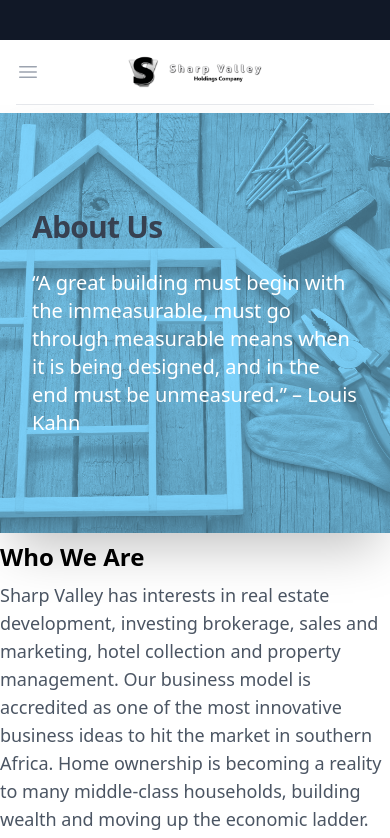
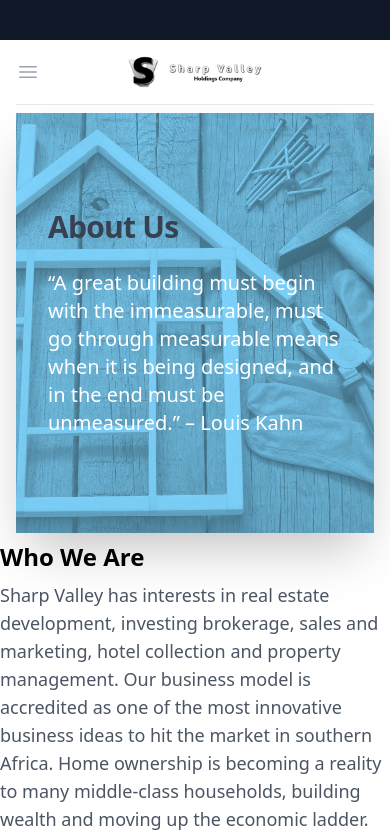
Before and after one commit to BernMasache/sharp-valley-store, a Next.js app: page /about in a window 390 px wide. Shown: the top 838 px of the page. Built offline with nearby package versions, Linux system fonts and the light colour scheme.

Commit message:
mobile view responsive

```diff
--- a/components/widgets/about.jsx
+++ b/components/widgets/about.jsx
@@ -31,7 +31,7 @@ function AboutPage(props) {
     return (
         <div>
             <div className="bg-white">
-                <div className="bg-white relative sm:pb-32 py-2 lg:py-2">
+                <div className="bg-white p-4 relative sm:pb-32 py-2 lg:py-2">
 
                     <div className="relative">
                         <div className="relative overflow-hidden bg-sky-300 py-24 px-8 shadow-2xl lg:grid lg:grid-cols-2 lg:gap-x-8 lg:px-16">
--- a/components/widgets/news.jsx
+++ b/components/widgets/news.jsx
@@ -55,7 +55,7 @@ export default function NewsPage() {
       </div>
       <div className="relative mx-auto max-w-7xl py-24 px-6 sm:py-32 lg:px-8 lg:py-40">
         <svg
-          className="absolute top-0 left-full -translate-x-1/2 -translate-y-3/4 transform lg:left-auto lg:right-full lg:translate-x-2/3 lg:translate-y-1/4"
+          className="absolute top-0 left-full -translate-x-1/2 -translate-y-3/4 transform lg:left-auto lg:right-full lg:translate-x-2/3 lg:translate-y-1/4 sm:sr-only"
           width={404}
           height={784}
           fill="none"
```
